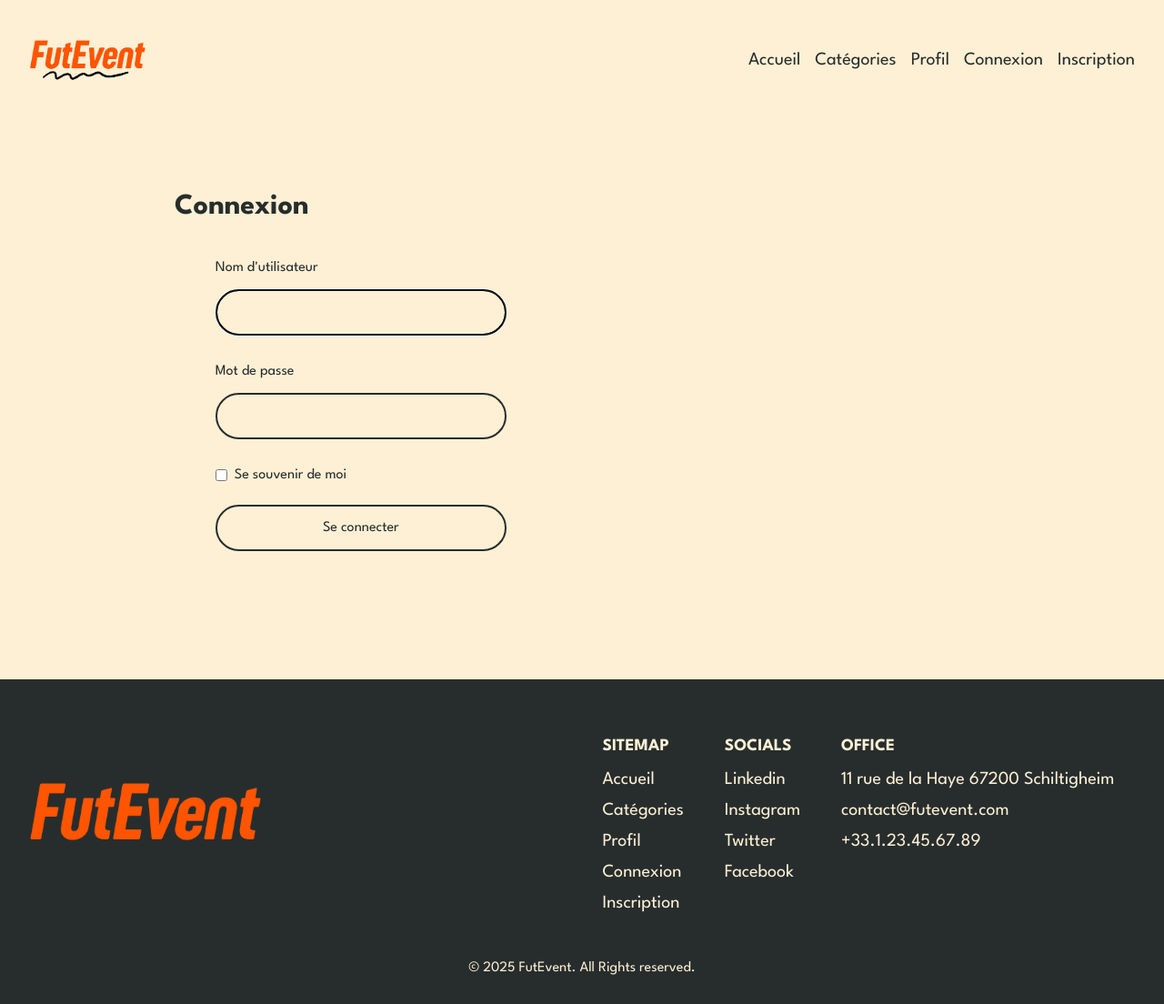
After one commit to FutRR/FutEvent, a Symfony app: template templates/user/login.html.twig in a window 1280 px wide. The commit adds this page. Shown: the whole page at 91% size. Run offline with Twig, Linux system fonts and the light colour scheme; the template is opened without the code that fills it, so the values that code supplies are empty; some libraries are stand-ins or nearby versions.

Commit message:
Add login functionality with user controller and form template

```diff
--- a/public/css/styles.css
+++ b/public/css/styles.css
@@ -9,6 +9,7 @@
 *{
     font-family: "League Spartan", sans-serif;
     margin: 0;
+    box-sizing: border-box;
 }
 
 ul{
@@ -84,6 +85,50 @@ nav{
     transform-origin: bottom left;
 }
 
+/* LOGIN */
+
+form {
+    display: flex;
+    flex-direction: column;
+    gap: 1em;
+    width: 50%;
+    padding: 5%;
+}
+
+.form-group{
+    display: flex;
+    flex-direction: column;
+    gap: 0.5em;
+}
+
+.form-checkbox{
+    display: flex;
+    flex-direction: row;
+    align-items: center;
+    width: 100%;
+    height: 1em;
+}
+
+input[type="text"], input[type="password"], input[type="submit"] {
+    width: 20em;
+    padding: 1em 2em;
+    margin-top: .5em;
+    margin-bottom: 1em;
+    border: var(--dark) 2px solid;
+    border-radius: 50px;
+    background-color: transparent;
+    font-family: "League Spartan", sans-serif;
+    color: var(--dark);
+    font-size: 16px;
+    transition: all 250ms ease-out;
+}
+
+input[type="submit"]:hover{
+    background-color: var(--dark);
+    color: var(--light);
+    cursor: pointer;
+}
+
 /* FOOTER */
 
 footer{
--- a/templates/base.html.twig
+++ b/templates/base.html.twig
@@ -18,6 +18,7 @@
         <main>
             {% block body %}{% endblock %}
         </main>
+
         {# Chargement de mon footer #}
         {% include 'partials/_footer.html.twig' %}
     </body>
--- /dev/null
+++ b/templates/user/login.html.twig
@@ -0,0 +1,27 @@
+{% extends 'base.html.twig' %}
+
+{% block body %}
+
+    <h1>Connexion</h1>
+
+    <form action="" method="post">
+        <div class="form-group">
+            <label for="username">Nom d'utilisateur</label>
+            <input type="text" id="username" name="_username" value="" required autofocus>
+        </div>
+        <div class="form-group">
+            <label for="password">Mot de passe</label>
+            <input type="password" id="password" name="_password" required>
+        </div>
+        <div class="form-group form-checkbox">
+            <input type="checkbox" id="remember_me" name="_remember_me">
+            <label for="remember_me">Se souvenir de moi</label>
+        </div>
+        <input type="submit" value="Se connecter">
+    </form>
+
+{% endblock %}
+
+{% block title %}
+
+{% endblock %}
```
Also changed, not shown: src/Controller/UserController.php (added, +17 -0 lines).
